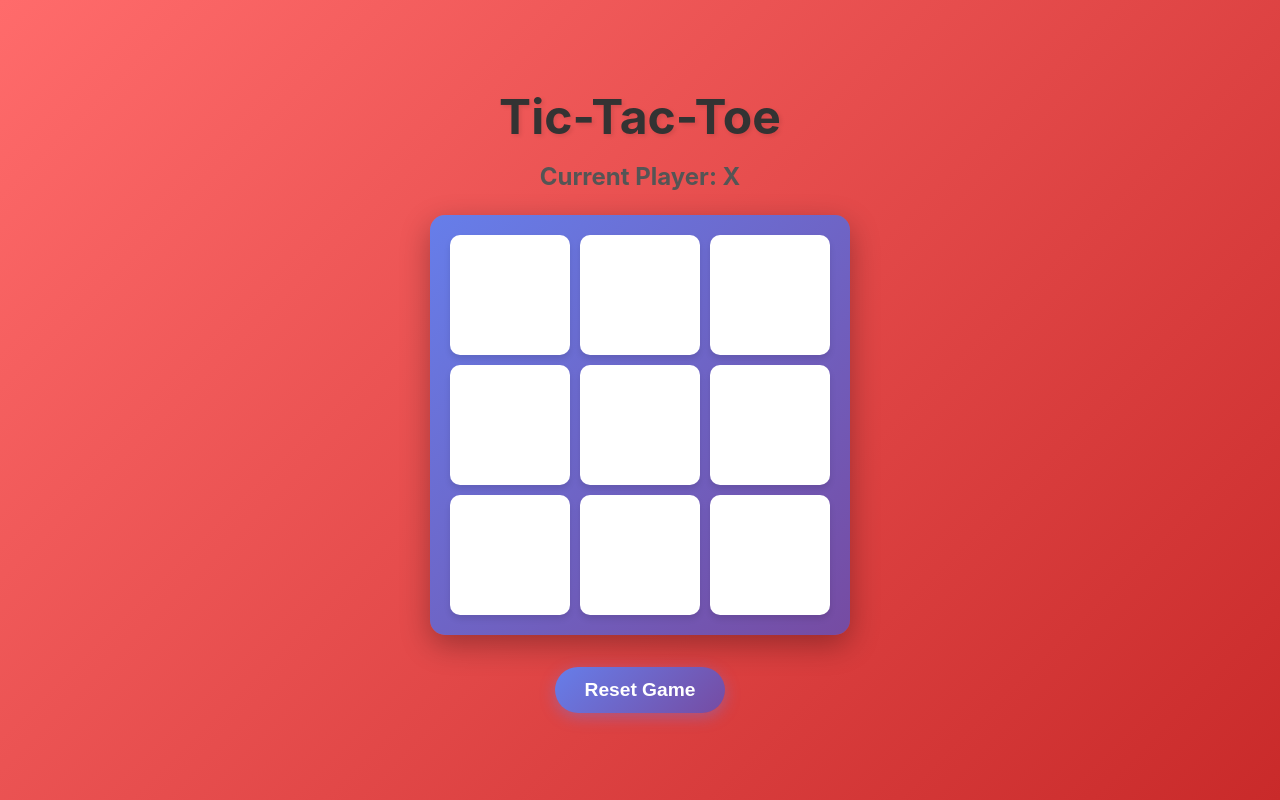
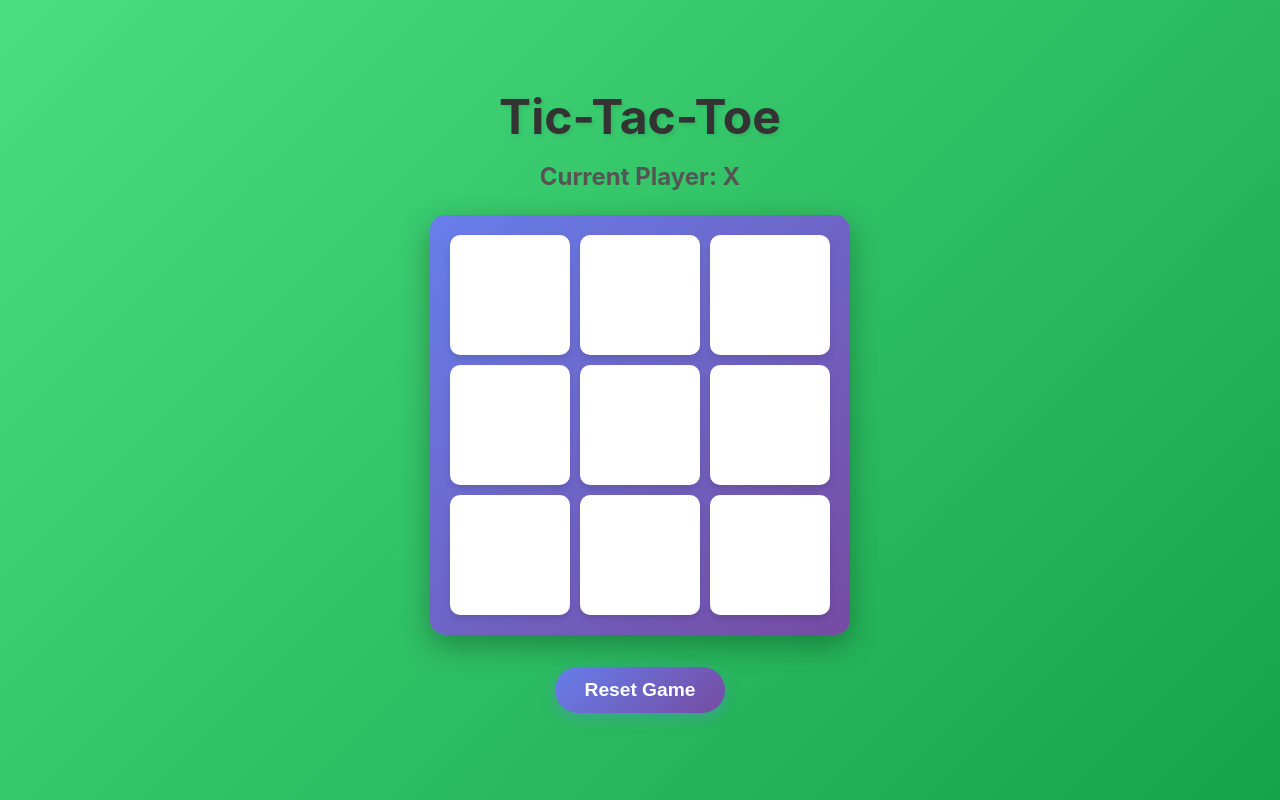
Before and after one commit to dmitrykobenyak/tic-tak-toe, a React (Vite) app: page / in a window 1280 px wide. Built offline with nearby package versions, Linux system fonts and the light colour scheme.

Commit message:
Change background color to green

```diff
--- a/src/index.css
+++ b/src/index.css
@@ -10,7 +10,7 @@ body {
     sans-serif;
   -webkit-font-smoothing: antialiased;
   -moz-osx-font-smoothing: grayscale;
-  background: linear-gradient(135deg, #ff6b6b 0%, #c92a2a 100%);
+  background: linear-gradient(135deg, #4ade80 0%, #16a34a 100%);
   min-height: 100vh;
 }
 
```
